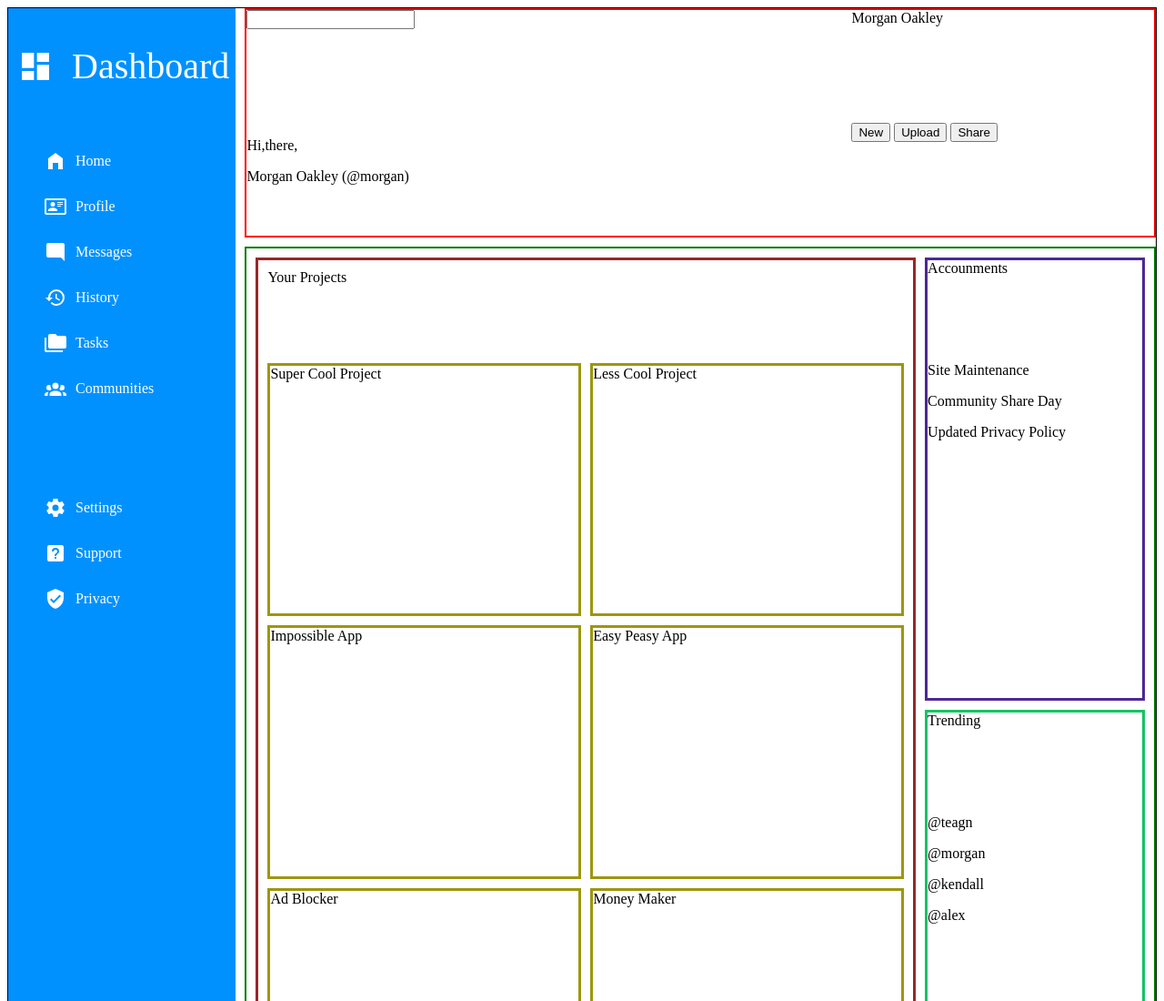
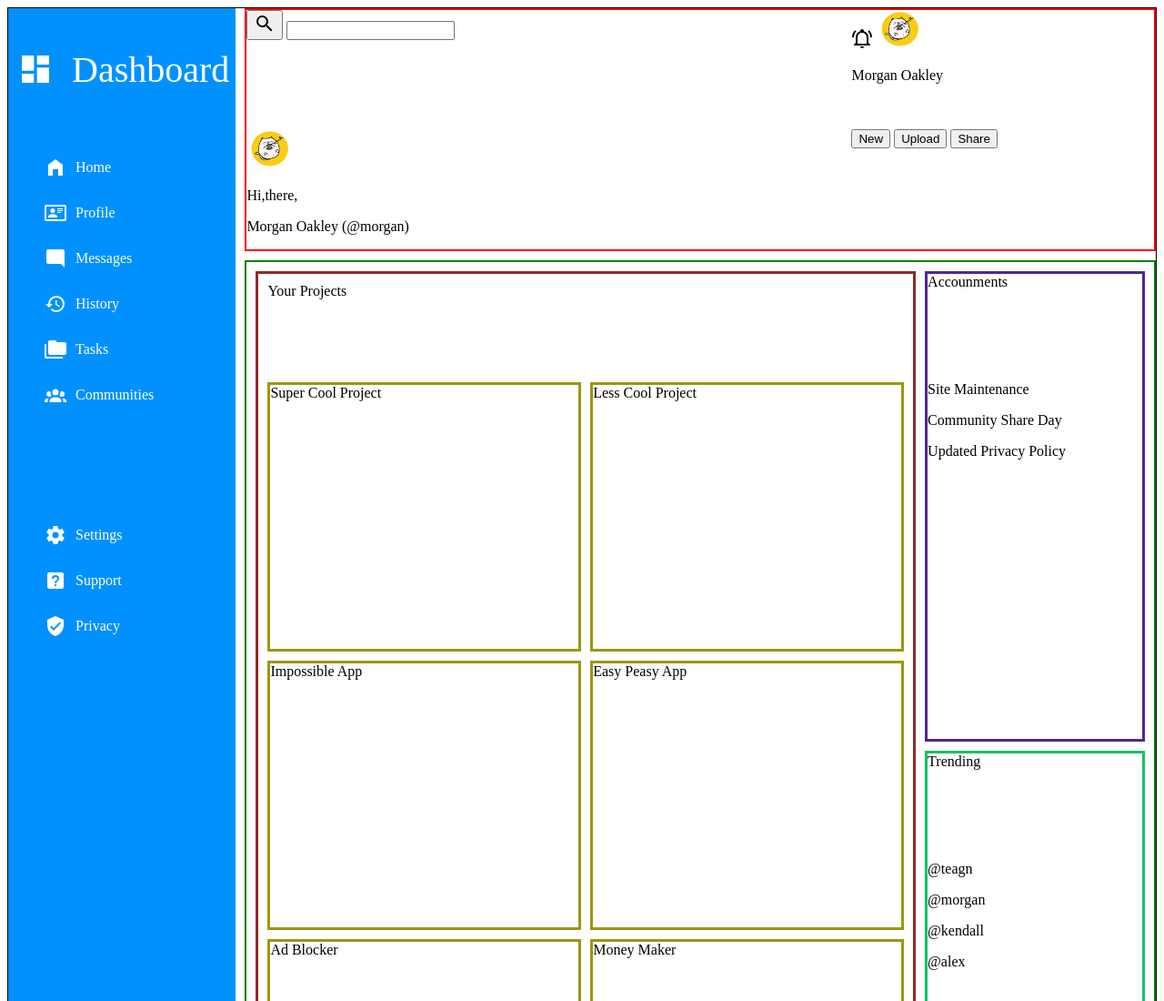
Before and after one commit to sameeksha-dalvi/admin-dashboard, a plain HTML site: page index.html in a window 1280 px wide. Shown: the top 1100 px of the page at 91% size. Drawn offline with Linux system fonts and the light colour scheme.

Commit message:
Add icons and images in header section.

```diff
--- a/index.html
+++ b/index.html
@@ -12,12 +12,18 @@
     <div class="container">
         <div class="header">
             <div class="search-bar">
-                <input type="text">
+                <button>                <i><svg xmlns="http://www.w3.org/2000/svg" viewBox="0 0 24 24"><title>magnify</title><path d="M9.5,3A6.5,6.5 0 0,1 16,9.5C16,11.11 15.41,12.59 14.44,13.73L14.71,14H15.5L20.5,19L19,20.5L14,15.5V14.71L13.73,14.44C12.59,15.41 11.11,16 9.5,16A6.5,6.5 0 0,1 3,9.5A6.5,6.5 0 0,1 9.5,3M9.5,5C7,5 5,7 5,9.5C5,12 7,14 9.5,14C12,14 14,12 14,9.5C14,7 12,5 9.5,5Z" /></svg></i>
+</button>
+                <input type="search">
             </div>
             <div class="username">
-                Morgan Oakley
+                <i><svg xmlns="http://www.w3.org/2000/svg" viewBox="0 0 24 24"><title>bell-ring-outline</title><path d="M10,21H14A2,2 0 0,1 12,23A2,2 0 0,1 10,21M21,19V20H3V19L5,17V11C5,7.9 7.03,5.17 10,4.29C10,4.19 10,4.1 10,4A2,2 0 0,1 12,2A2,2 0 0,1 14,4C14,4.1 14,4.19 14,4.29C16.97,5.17 19,7.9 19,11V17L21,19M17,11A5,5 0 0,0 12,6A5,5 0 0,0 7,11V18H17V11M19.75,3.19L18.33,4.61C20.04,6.3 21,8.6 21,11H23C23,8.07 21.84,5.25 19.75,3.19M1,11H3C3,8.6 3.96,6.3 5.67,4.61L4.25,3.19C2.16,5.25 1,8.07 1,11Z" /></svg></i>
+                <img id="user-profile-img1"src="images/user-profile.png" alt="">
+                <p> Morgan Oakley</p>
+
             </div>
             <div class="header-username">
+                <img id="user-profile-img1"src="images/user-profile.png" alt="">
                 <p>Hi,there,</p>
                 <p>Morgan Oakley (@morgan)</p>
             </div>
--- a/style.css
+++ b/style.css
@@ -51,6 +51,13 @@ ul {
 
 .header-buttons {
     grid-column: 2/3;
+}
+
+#user-profile-img1{
+    width: 50px;
+    height: auto;
+    border-radius: 505;
+
 }
 
 .sidebar {
```
Also changed, not shown: images/user-profile.png (added).
